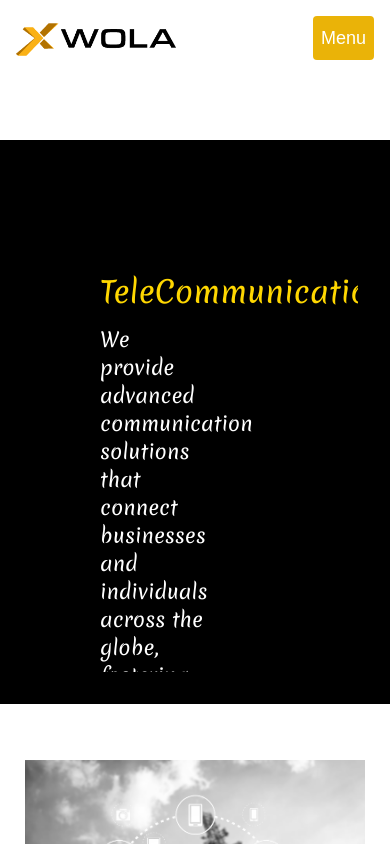
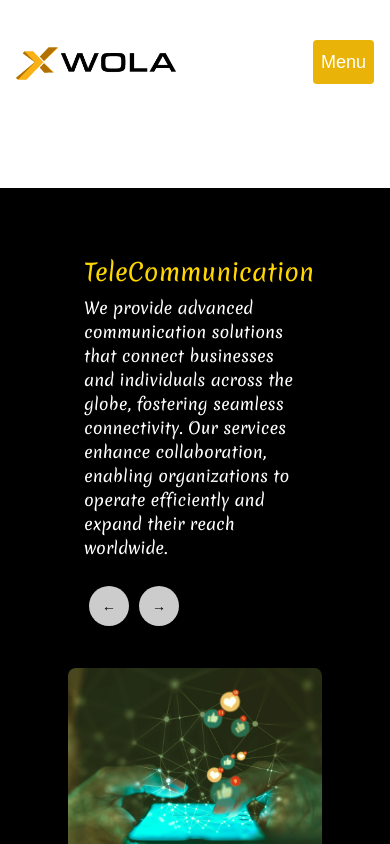
Before and after one commit to devpjvaka/xwola-frontend-new, a React (Vite) app: page /industries in a window 390 px wide. Shown: the top 844 px of the page. Built offline with nearby package versions, Linux system fonts and the light colour scheme.

Commit message:
responsive_issues

```diff
--- a/src/components/Contactus/Contactform.jsx
+++ b/src/components/Contactus/Contactform.jsx
@@ -193,7 +193,6 @@ export default function ContactForm() {
     >
       <div className="lg:absolute lg:inset-y-0 lg:right-0 lg:w-1/2 flex items-center justify-center h-screen">
         <div className="w-full h-full">
-          <h1 className="text-center">My Google Map</h1>
           {/* Google Map iframe */}
           <iframe
             src="https://www.google.com/maps/embed?pb=!1m18!1m12!1m3!1d3151.835434509373!2d144.9537363155042!3d-37.81720997975159!2m3!1f0!2f0!3f0!3m2!1i1024!2i768!4f13.1!3m3!1m2!1s0x6ad642af0f11fd81%3A0xf5779f1dfac69b4e!2sGoogle%20Australia!5e0!3m2!1sen!2sus!4v1621940222067!5m2!1sen!2sus"
--- a/src/components/Industries/Industries.jsx
+++ b/src/components/Industries/Industries.jsx
@@ -264,11 +264,14 @@ const Industries = () => {
     <>
       <div className=" mx-auto mt-16 bg-black p-8">
         {/* Carousel Viewport */}
-        <div className=" container embla w-full h-[500px]" ref={emblaRef}>
-          <div className="embla__container flex">
+        <div
+          className="container embla w-full h-auto md:h-[500px]"
+          ref={emblaRef}
+        >
+          <div className="embla__container flex w-full">
             {images.map((slide, index) => (
               <motion.div
-                className="embla__slide flex items-center p-5 min-w-full"
+                className="embla__slide flex flex-col md:flex-row items-center p-5 w-full" // Stack on small screens, side-by-side on medium+
                 key={slide.id}
                 initial="hidden"
                 animate={selectedIndex === index ? "enter" : "exit"}
@@ -277,33 +280,40 @@ const Industries = () => {
               >
                 {/* Text Section */}
                 <div
-                  className="w-2/3 p-8 rounded-lg shadow-md"
+                  className="w-full md:w-2/3 p-4 md:p-8 rounded-lg shadow-md" // Full width on small, 2/3 on larger screens
                   style={{ backgroundColor: slide.bgColor }}
                 >
-                  <h2 className="text-3xl font-handwritting text-gold">
+                  <h2 className="text-2xl md:text-3xl font-handwritting text-gold">
                     {slide.title}
                   </h2>
-                  <p className="mt-4 text-xl font-handwritting text-white">
+                  <p className="mt-2 md:mt-4 text-base md:text-xl font-handwritting text-white">
                     {slide.subtitle}
                   </p>
                   {/* Navigation Buttons */}
-                  <div className="flex items-center mt-8">
-                    {/* Navigation Arrows */}
-                    <button className="arrow-button left" onClick={scrollPrev}>
+                  <div className="flex items-center mt-4 md:mt-8">
+                    <button
+                      className="arrow-button left text-sm p-2"
+                      onClick={scrollPrev}
+                    >
                       &larr;
                     </button>
-                    <button className="arrow-button right" onClick={scrollNext}>
+                    <button
+                      className="arrow-button right text-sm p-2"
+                      onClick={scrollNext}
+                    >
                       &rarr;
                     </button>
                   </div>
                 </div>
 
                 {/* Image Section */}
-                <div className="w-1/3 flex justify-center items-center">
+                <div className="w-full md:w-1/3 flex justify-center items-center mt-4 md:mt-0">
+                  {" "}
+                  {/* Stack below text on small screens */}
                   <motion.img
                     src={slide.image}
                     alt={slide.title}
-                    className="rounded-lg w-40 h-40 object-contain"
+                    className="rounded-lg w-24 h-24 md:w-40 md:h-40 object-contain" // Adjusted image size for mobile
                     initial={{ scale: 0.8 }}
                     animate={{ scale: 1 }}
                     exit={{ scale: 0.8 }}
@@ -501,10 +511,10 @@ const Industries = () => {
         </div>
       </div>
       <div className="container py-14 md:py-24">
-        {/* header section */}
+        {/* Header Section */}
         <div className="space-y-4 p-6 text-center max-w-[600px] mx-auto mb-5">
-          <h1 className="uppercase text-2xl font-bold font-serif text-black-500 whitespace-nowrap">
-            Speaking the language of Your Industry
+          <h1 className="uppercase text-2xl md:text-3xl font-bold font-serif text-black-500 whitespace-nowrap">
+            Speaking the Language of Your Industry
           </h1>
           <p className="text-black-500 font-secondary text-xl leading-7">
             We tailor agile and resilient IT solutions to your business by
@@ -512,8 +522,8 @@ const Industries = () => {
             practices.
           </p>
         </div>
-        {/* cards section */}
-        <div className="grid grid-cols-1 sm:grid-cols-2 md:grid-cols-4 gap-6 ">
+        {/* Cards Section */}
+        <div className="grid grid-cols-1 sm:grid-cols-2 md:grid-cols-4 gap-6">
           {subjectList.map((subject) => {
             return (
               <motion.div
@@ -525,7 +535,7 @@ const Industries = () => {
                   stiffness: 100,
                   delay: subject.delay,
                 }}
-                className="border border-secondary/20 p-4 flex justify-start items-center gap-4 hover:!scale-105 hover:!shadow-xl duration-200 cursor-pointer"
+                className="border border-secondary/20 p-4 flex flex-col sm:flex-row justify-start items-center gap-4 hover:!scale-105 hover:!shadow-xl duration-200 cursor-pointer"
               >
                 <div
                   style={{
@@ -547,7 +557,7 @@ const Industries = () => {
                     {subject.icon}
                   </div>
                 </div>
-                <p>{subject.name}</p>
+                <p className="text-center sm:text-left">{subject.name}</p>
               </motion.div>
             );
           })}
--- a/src/components/Navbar/Navbar.jsx
+++ b/src/components/Navbar/Navbar.jsx
@@ -37,7 +37,7 @@ const Navbar = () => {
         initial={{ y: -100 }}
         animate={{ y: 0 }}
         transition={{ duration: 0.5 }}
-        className="container py-4 flex justify-between items-center"
+        className="container py-10 flex justify-between items-center"
       >
         {/* Logo section */}
         <Link to="/">
--- a/src/components/Services/Services.jsx
+++ b/src/components/Services/Services.jsx
@@ -1,18 +1,14 @@
 import AI from "../../assets/Services/Services_/ai_1.png";
 import DevOps from "../../assets/Services/Services_/support&maintenance.png";
 import DigitalExperiance from "../../assets/Services/Services_/digitalexperience_1.png";
-import { UpdateFollower } from "react-mouse-follower";
-import { FaVectorSquare } from "react-icons/fa";
-import { FaPenSquare } from "react-icons/fa";
-import { AiFillDollarCircle } from "react-icons/ai";
-import { AnimatePresence, easeInOut, motion } from "framer-motion";
-import { FaWhatsapp } from "react-icons/fa";
+
+import {  easeInOut, motion } from "framer-motion";
 import ServicesBanner1 from "../../components/Services/Services-Banner/ServiceBanner1";
 import ServicesBanner2 from "../../components/Services/Services-Banner/ServiceBanner2";
 import ServicesBanner3 from "../../components/Services/Services-Banner/ServiceBanner3";
 import React, { useState, useEffect, useCallback } from "react"; // keep this import
 import useEmblaCarousel from "embla-carousel-react";
-import { Thumb } from "./EmblaCarouselThumbsButton";
+// import { Thumb } from "./EmblaCarouselThumbsButton";
 import "tailwindcss/tailwind.css";
 const SlideRight = (delay) => {
   return {
@@ -165,11 +161,14 @@ const Services = () => {
     <>
       <div className=" mx-auto mt-16 bg-black p-8">
         {/* Carousel Viewport */}
-        <div className=" container embla w-full h-[500px]" ref={emblaRef}>
-          <div className="embla__container flex">
+        <div
+          className="container embla w-full h-auto md:h-[500px]"
+          ref={emblaRef}
+        >
+          <div className="embla__container flex w-full">
             {images.map((slide, index) => (
               <motion.div
-                className="embla__slide flex items-center p-5 min-w-full"
+                className="embla__slide flex flex-col md:flex-row items-center p-5 w-full" // Stack on small screens, side-by-side on medium+
                 key={slide.id}
                 initial="hidden"
                 animate={selectedIndex === index ? "enter" : "exit"}
@@ -178,33 +177,40 @@ const Services = () => {
               >
                 {/* Text Section */}
                 <div
-                  className="w-2/3 p-8 rounded-lg shadow-md"
+                  className="w-full md:w-2/3 p-4 md:p-8 rounded-lg shadow-md" // Full width on small, 2/3 on larger screens
                   style={{ backgroundColor: slide.bgColor }}
                 >
-                  <h2 className="text-3xl font-handwritting text-gold">
+                  <h2 className="text-2xl md:text-3xl font-handwritting text-gold">
                     {slide.title}
                   </h2>
-                  <p className="mt-4 text-xl font-handwritting text-white">
+                  <p className="mt-2 md:mt-4 text-base md:text-xl font-handwritting text-white">
                     {slide.subtitle}
                   </p>
                   {/* Navigation Buttons */}
-                  <div className="flex items-center mt-8">
-                    {/* Navigation Arrows */}
-                    <button className="arrow-button left" onClick={scrollPrev}>
+                  <div className="flex items-center mt-4 md:mt-8">
+                    <button
+                      className="arrow-button left text-sm p-2"
+                      onClick={scrollPrev}
+                    >
                       &larr;
                     </button>
-                    <button className="arrow-button right" onClick={scrollNext}>
+                    <button
+                      className="arrow-button right text-sm p-2"
+                      onClick={scrollNext}
+                    >
                       &rarr;
                     </button>
                   </div>
                 </div>
 
                 {/* Image Section */}
-                <div className="w-1/3 flex justify-center items-center">
+                <div className="w-full md:w-1/3 flex justify-center items-center mt-4 md:mt-0">
+                  {" "}
+                  {/* Stack below text on small screens */}
                   <motion.img
                     src={slide.image}
                     alt={slide.title}
-                    className="rounded-lg w-40 h-40 object-contain"
+                    className="rounded-lg w-24 h-24 md:w-40 md:h-40 object-contain" // Adjusted image size for mobile
                     initial={{ scale: 0.8 }}
                     animate={{ scale: 1 }}
                     exit={{ scale: 0.8 }}
```
